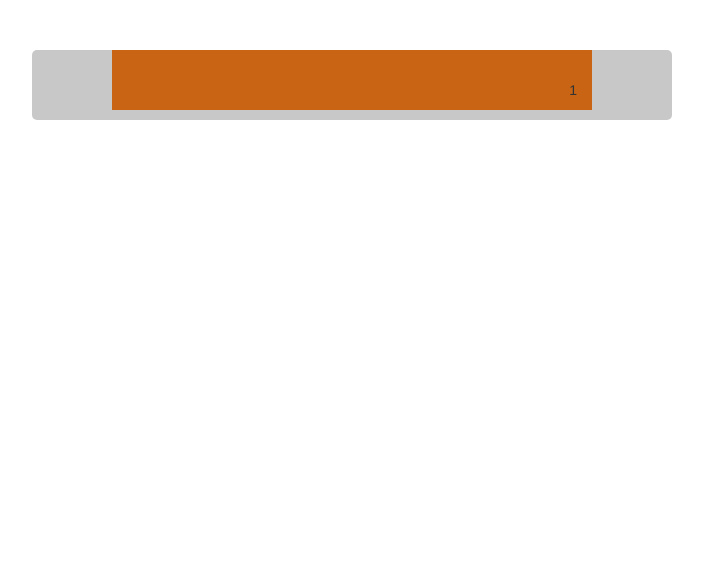
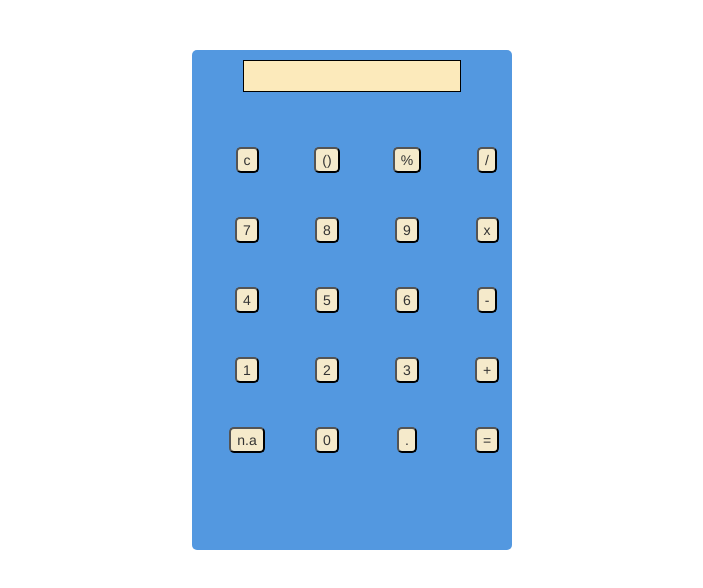
Before and after one commit to jaanhio/online-calculator, a website: page online-cal/index.html in a window 1280 px wide. Shown: the whole page, without its empty margins (288-991 px from the left). Drawn offline with nearby package versions, Linux system fonts and the light colour scheme; files that its build step writes are made by us from their sources; a web font is replaced by a local one.

Commit message:
finished building rough structure of cal

```diff
--- a/online-cal/index.html
+++ b/online-cal/index.html
@@ -20,19 +20,100 @@
 
 <body>
 
-  <div id="cal-body">
-    <div class="container" id="cal-screen">
-      <div id="cal-results">
-        <p>1</p>
-      </div>
-      <div id="cal-log">
-      </div>
+<div class="container" id="cal-body">
+  <!--calculator screens-->
+  <div class="row" id="cal-screen-input">
+    <p id="input"></p>
+  </div>
+  <div class="row" id="cal-screen-hist">
+    <p id="hist"></p>
+  </div>
+  <!--end of calculator screens-->
+
+  <!--calculator buttons-->
+  <div class="container" id="button-section">
+  <!--row 1-->
+  <div class="row buttons">
+    <div class="col-xs-3">
+      <button id="c">c</button>
     </div>
-
-    <div class="container" id="cal-buttons">
-
+    <div class="col-xs-3">
+      <button id="bracket">()</button>
+    </div>
+    <div class="col-xs-3">
+      <button id="percent">%</button>
+    </div>
+    <div class="col-xs-3">
+      <button id="divide">/</button>
     </div>
   </div>
+  <!--end of row 1-->
+  <!--row 2-->
+  <div class="row buttons">
+    <div class="col-xs-3">
+      <button id="7">7</button>
+    </div>
+    <div class="col-xs-3">
+      <button id="8">8</button>
+    </div>
+    <div class="col-xs-3">
+      <button id="9">9</button>
+    </div>
+    <div class="col-xs-3">
+      <button id="multiply">x</button>
+    </div>
+  </div>
+  <!--end of row 2-->
+  <!--row 3-->
+  <div class="row buttons">
+    <div class="col-xs-3">
+      <button id="4">4</button>
+    </div>
+    <div class="col-xs-3">
+      <button id="5">5</button>
+    </div>
+    <div class="col-xs-3">
+      <button id="6">6</button>
+    </div>
+    <div class="col-xs-3">
+      <button id="subtract">-</button>
+    </div>
+  </div>
+  <!--end of row 3-->
+  <!--row 4-->
+  <div class="row buttons">
+    <div class="col-xs-3">
+      <button id="1">1</button>
+    </div>
+    <div class="col-xs-3">
+      <button id="2">2</button>
+    </div>
+    <div class="col-xs-3">
+      <button id="3">3</button>
+    </div>
+    <div class="col-xs-3">
+      <button id="add">+</button>
+    </div>
+  </div>
+  <!--end of row 4-->
+  <!--row 5-->
+  <div class="row buttons">
+    <div class="col-xs-3">
+      <button>n.a</button>
+    </div>
+    <div class="col-xs-3">
+      <button id="0">0</button>
+    </div>
+    <div class="col-xs-3">
+      <button id="decimal">.</button>
+    </div>
+    <div class="col-xs-3">
+      <button id="equals">=</button>
+    </div>
+  </div>
+  <!--end of row 5-->
+</div>
+</div>
 
 <script src="https://ajax.googleapis.com/ajax/libs/jquery/3.2.1/jquery.min.js"></script>
 <!-- Include all compiled plugins (below), or include individual files as needed -->
--- a/online-cal/js/main.js
+++ b/online-cal/js/main.js
@@ -1 +1,11 @@
-document.getElementById("testingonly").innerHTML = "this is amazing";
+$(document).ready(function(){
+
+  $('#1').on('click', function(e){
+    $('#input').html("2");
+    $('#hist').html("2");
+  });
+
+
+
+
+});
--- a/online-cal/scss/style.scss
+++ b/online-cal/scss/style.scss
@@ -1,29 +1,64 @@
-$button-color: rgb(0,100,100);
-$cal-body-color: rgb(200,200,200);
-$screen-color: rgb(200,100,20);
+$button-color: rgb(245, 234, 203);
+$cal-body-color: rgb(83, 152, 224);
+$screen-color: rgb(252, 234, 187);
 
 body{
-  background: white;
-  color: white;
+  background: rgb(252, 234, 187);
+  color: rgb(252, 234, 187);
 }
 
 
+#cal-app-bg{
+  background: white;
+}
 
 #cal-body{
-  width: 50%;
-  height:auto;
-  background: $cal-body-color;
-  margin: 50px auto auto auto;
-  border-radius: 5px;
-  //font: $color;
+    background-color: $cal-body-color;
+    margin-top: 50px;
+    border-radius: 5px;
+    width: 320px;
+    height: 500px;
 }
 
-#cal-screen{
-  width:75%;
-  height:10%;
-  background: $screen-color;
-  margin: 10px auto 10px auto;
-  padding-top: 30px;
+#cal-screen-input, #cal-screen-hist{
+  background-color: $screen-color;
+  width: 75%;
   text-align: right;
-  display: block;
+  margin: 0 auto;
 }
+
+#cal-screen-input{
+  margin-top: 10px;
+  border-top: 1px solid black;
+  border-left: 1px solid black;
+  border-right: 1px solid black;
+}
+
+#cal-screen-hist{
+  border-bottom: 1px solid black;
+  border-left: 1px solid black;
+  border-right: 1px solid black;
+}
+
+#button-section{
+  padding-top: 10px;
+  padding-bottom: 10px;
+  max-width:320px;
+}
+
+.buttons{
+  padding-top: 5px;
+  margin: 40px auto;
+  text-align: center;
+  height: 30px;
+}
+
+button{
+  border-radius: 5px;
+  background-color: $button-color;
+}
+
+#input, #hist{
+  padding-right: 10px;
+  padding-top: 5px;
+}
```
Also changed, not shown: online-cal/css/style.css, online-cal/js/main.min.js.
